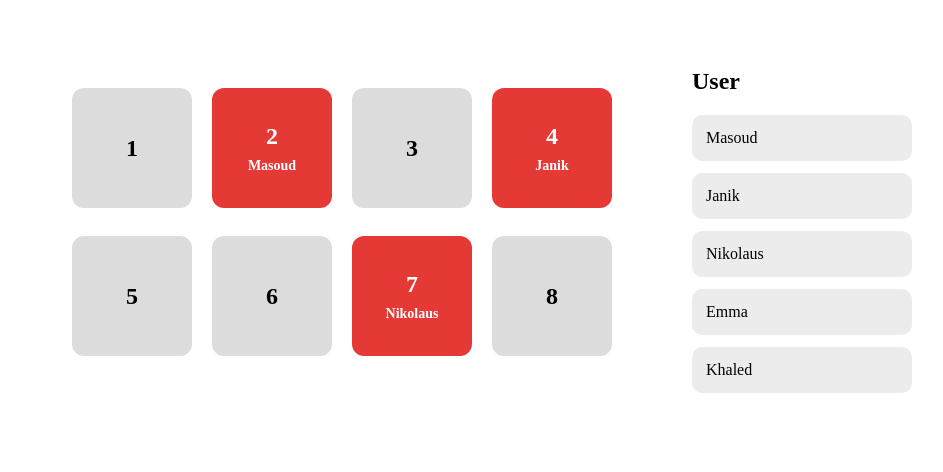
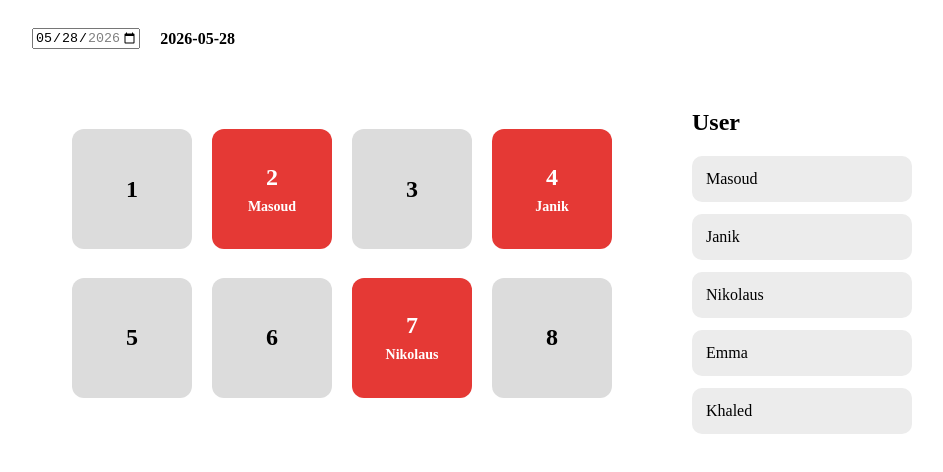
Before and after one commit to masoud-bs/tischbuchung, an Angular app: page / in a window 1280 px wide. Shown: the top 472 px of the page, without its empty margins (16-959 px from the left). Built offline with nearby package versions, Linux system fonts and the light colour scheme.

Commit message:
Add booking date restrictions

```diff
--- a/src/app/components/tisch-layout/tisch-layout.html
+++ b/src/app/components/tisch-layout/tisch-layout.html
@@ -1,3 +1,10 @@
+<div class="date-bar">
+  <input type="date" [(ngModel)]="selectedDate" [min]="minDate" [max]="maxDate" />
+
+  <span class="date-text">
+    {{ selectedDate }}
+  </span>
+</div>
 <div class="layout">
   <div class="room">
     @for (table of tables; track table.id) {
--- a/src/app/components/tisch-layout/tisch-layout.scss
+++ b/src/app/components/tisch-layout/tisch-layout.scss
@@ -79,3 +79,14 @@
   background: #1976d2;
   color: white;
 }
+
+.date-bar {
+  display: flex;
+  align-items: center;
+  gap: 20px;
+  padding: 20px 40px 0 40px;
+}
+
+.date-text {
+  font-weight: bold;
+}
--- a/src/app/components/tisch-layout/tisch-layout.ts
+++ b/src/app/components/tisch-layout/tisch-layout.ts
@@ -1,9 +1,10 @@
 import { Component } from '@angular/core';
 import { TableModel } from '../../models/table.model';
+import { FormsModule } from '@angular/forms';
 
 @Component({
   selector: 'app-tisch-layout',
-  imports: [],
+  imports: [FormsModule],
   templateUrl: './tisch-layout.html',
   styleUrl: './tisch-layout.scss',
 })
@@ -22,9 +23,26 @@ export class TischLayout {
   users = ['Masoud', 'Janik', 'Nikolaus', 'Emma', 'Khaled'];
 
   selectedUser = '';
-
+  minDate = '';
+  maxDate = '';
+  selectedDate = '';
   selectedTable: number | null = null;
 
+  constructor() {
+    this.minDate = this.getTodayDate();
+    this.maxDate = this.getDateAfterDays(7);
+    this.selectedDate = this.minDate;
+  }
+
+  getTodayDate(): string {
+    return new Date().toISOString().split('T')[0];
+  }
+
+  getDateAfterDays(days: number): string {
+    const date = new Date();
+    date.setDate(date.getDate() + days);
+    return date.toISOString().split('T')[0];
+  }
   selectTable(table: TableModel) {
     if (!this.selectedUser) {
       return;
```
